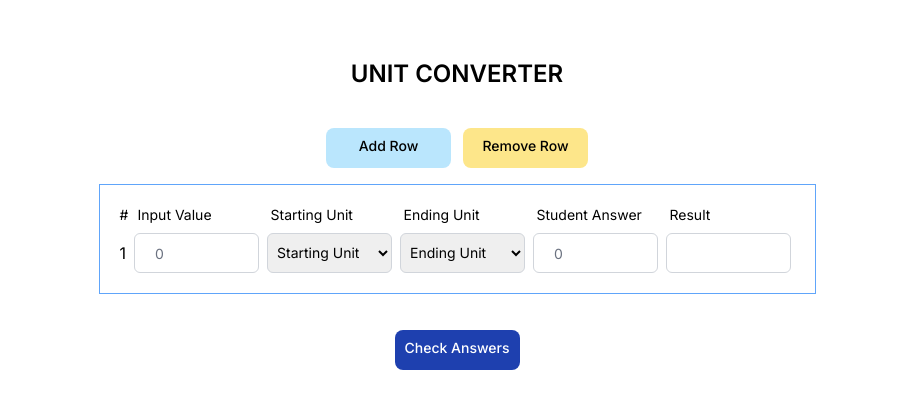
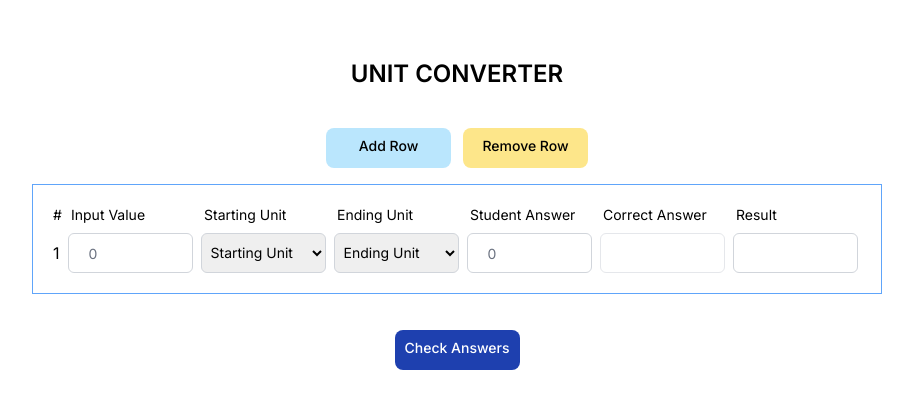
Before and after one commit to sjohnamson/unit-converter, a Next.js app: page /worksheet in a window 1280 px wide. Shown: the top 408 px of the page, without its empty margins (183-1096 px from the left). Built offline with nearby package versions, Linux system fonts and the light colour scheme.

Commit message:
Add correct answer field to worksheet and corresponding logic to display correctr conversion

```diff
--- a/src/app/lib/definitions.ts
+++ b/src/app/lib/definitions.ts
@@ -1,3 +1,15 @@
+// Types for question object
+export interface QuestionInputs {
+  [key: string]: string | number | boolean;
+  inputValue: number;
+  startingUnit: string;
+  endingUnit: string;
+  correctAnswer: number;
+  studentAnswer: number;
+  isValid: boolean;
+  isCorrect: boolean;
+  buttonClicked: boolean;
+}
 // Types for the worksheet question inputs
 export interface InputsProps {
   label: string;
@@ -12,7 +24,7 @@ export interface DropdownsProps {
   label: string;
   value: string;
   name: string;
-      onChange: (label: string, newInput: string ) => void;
+  onChange: (label: string, newInput: string) => void;
   options: string[];
 }
 
@@ -22,15 +34,9 @@ export interface ResultsProps {
   buttonClicked: boolean;
 }
 
-// Types for question object
-export interface QuestionInputs {
-  [key: string]: string | number | boolean;
-    inputValue: number;
-    startingUnit: string;
-    endingUnit: string;
-    studentAnswer: number;
+export interface CorrectAnswerProps {
+  correctAnswer: number;
   isValid: boolean;
-    isCorrect: boolean;
   buttonClicked: boolean;
 }
 
@@ -42,7 +48,7 @@ export interface VolumeConversionFactors {
 
 export interface TemperatureConversionFactors {
   [key: string]: {
-      [key: string]: (input: number) => number
+    [key: string]: (input: number) => number;
   };
 }
 
--- a/src/app/ui/worksheet/buttons/add-row.tsx
+++ b/src/app/ui/worksheet/buttons/add-row.tsx
@@ -13,6 +13,7 @@ export default function AddRowButton({
         inputValue: 0,
         startingUnit: "Starting Unit",
         endingUnit: "Ending Unit",
+        correctAnswer: 0,
         studentAnswer: 0,
         isValid: true,
         isCorrect: false,
--- a/src/app/ui/worksheet/buttons/check-answers.tsx
+++ b/src/app/ui/worksheet/buttons/check-answers.tsx
@@ -11,7 +11,7 @@ export default function CheckAnswerButton({
   const handleCheckButton = () => {
     setQuestionsState((prevState) =>
       prevState.map((questionState) => {
-        const { inputValue, startingUnit, endingUnit, studentAnswer } =
+        let { inputValue, startingUnit, endingUnit, correctAnswer, studentAnswer } =
           questionState;
         let isValid = true;
         let isCorrect = false;
@@ -34,8 +34,9 @@ export default function CheckAnswerButton({
           answer = convertVolume(questionState).toFixed(1);
         }
 
+        correctAnswer = parseFloat(answer);
         isCorrect = answer === studentAnswer.toFixed(1);
-        return { ...questionState, isValid, isCorrect, buttonClicked };
+        return { ...questionState, correctAnswer, isValid, isCorrect, buttonClicked };
       })
     );
   };
--- /dev/null
+++ b/src/app/ui/worksheet/correct-answer.tsx
@@ -0,0 +1,17 @@
+import { CorrectAnswerProps } from "@/app/lib/definitions";
+
+const CorrectAnswer: React.FC<CorrectAnswerProps> = ({
+    correctAnswer,
+    isValid,
+    buttonClicked,
+  }) => {
+  return (
+    <div
+      className={`w-[125px] h-[40px] rounded-md border "border-gray-300" "text-gray-300" py-[10px] pl-5 pr-5 text-sm outline-2 placeholder:text-gray-500`}
+    >
+      {buttonClicked && isValid ? correctAnswer : null}
+    </div>
+  );
+};
+
+export default CorrectAnswer;
--- a/src/app/worksheet/page.tsx
+++ b/src/app/worksheet/page.tsx
@@ -3,6 +3,7 @@
 import React, { useState } from "react";
 import Inputs from "../ui/worksheet/inputs";
 import Dropdowns from "../ui/worksheet/dropdowns";
+import CorrectAnswer from "../ui/worksheet/correct-answer";
 import Results from "../ui/worksheet/results";
 import { temperatures, volumes } from "../lib/units";
 import CheckAnswerButton from "../ui/worksheet/buttons/check-answers";
@@ -17,6 +18,7 @@ export default function Page() {
       inputValue: 0,
       startingUnit: "Starting Unit",
       endingUnit: "Ending Unit",
+      correctAnswer: 0,
       studentAnswer: 0,
       isValid: true,
       isCorrect: false,
@@ -27,7 +29,7 @@ export default function Page() {
   //   Updates question state as inputs are entered
   const handleInputChange = (
     rowIndex: number,
-    name:  keyof QuestionInputs,
+    name: keyof QuestionInputs,
     value: string | number
   ) => {
     setQuestionsState((prevState) => {
@@ -48,13 +50,20 @@ export default function Page() {
         {/* Adds headers for the question rows, hidden when screen isn't md or larger */}
         <div className="hidden md:flex md:items-center md:flex-row md:gap-2">
           <div className="peer block w-[10px] h-[20px] text-sm">#</div>
-        <div className="peer block w-[125px] h-[20px] text-sm">Input Value</div>
+          <div className="peer block w-[125px] h-[20px] text-sm">
+            Input Value
+          </div>
           <div className="peer block w-[125px] h-[20px] text-sm">
             Starting Unit
           </div>
-        <div className="peer block w-[125px] h-[20px] text-sm">Ending Unit</div>
+          <div className="peer block w-[125px] h-[20px] text-sm">
+            Ending Unit
+          </div>
           <div className="peer block w-[125px] h-[20px] text-sm">
             Student Answer
+          </div>
+          <div className="peer block w-[125px] h-[20px] text-sm">
+            Correct Answer
           </div>
           <div className="peer block w-[125px] h-[20px] text-sm">Result</div>
         </div>
@@ -68,6 +77,7 @@ export default function Page() {
               inputValue,
               startingUnit,
               endingUnit,
+              correctAnswer,
               studentAnswer,
             },
             rowIndex
@@ -132,9 +142,17 @@ export default function Page() {
                   }
                 />
               </div>
-            {/* result is displayed after "check answers" button is clicked */}
+              <div className="flex fles-row gap-1 md:flex-col md:gap-2">
+                <div className="text-sm w-[60px] md:hidden">Correct Answer</div>
+                <CorrectAnswer
+                  correctAnswer={correctAnswer}
+                  isValid={isValid}
+                  buttonClicked={buttonClicked}
+                />
+              </div>
               <div className="flex flex-row gap-1 md:flex-col md:gap-2">
                 <div className="text-sm w-[60px] md:hidden">Result</div>
+                {/* result is displayed after "check answers" button is clicked */}
                 <Results
                   isValid={isValid}
                   isCorrect={isCorrect}
```
Lines whose indentation alone changed are shown as unchanged.
